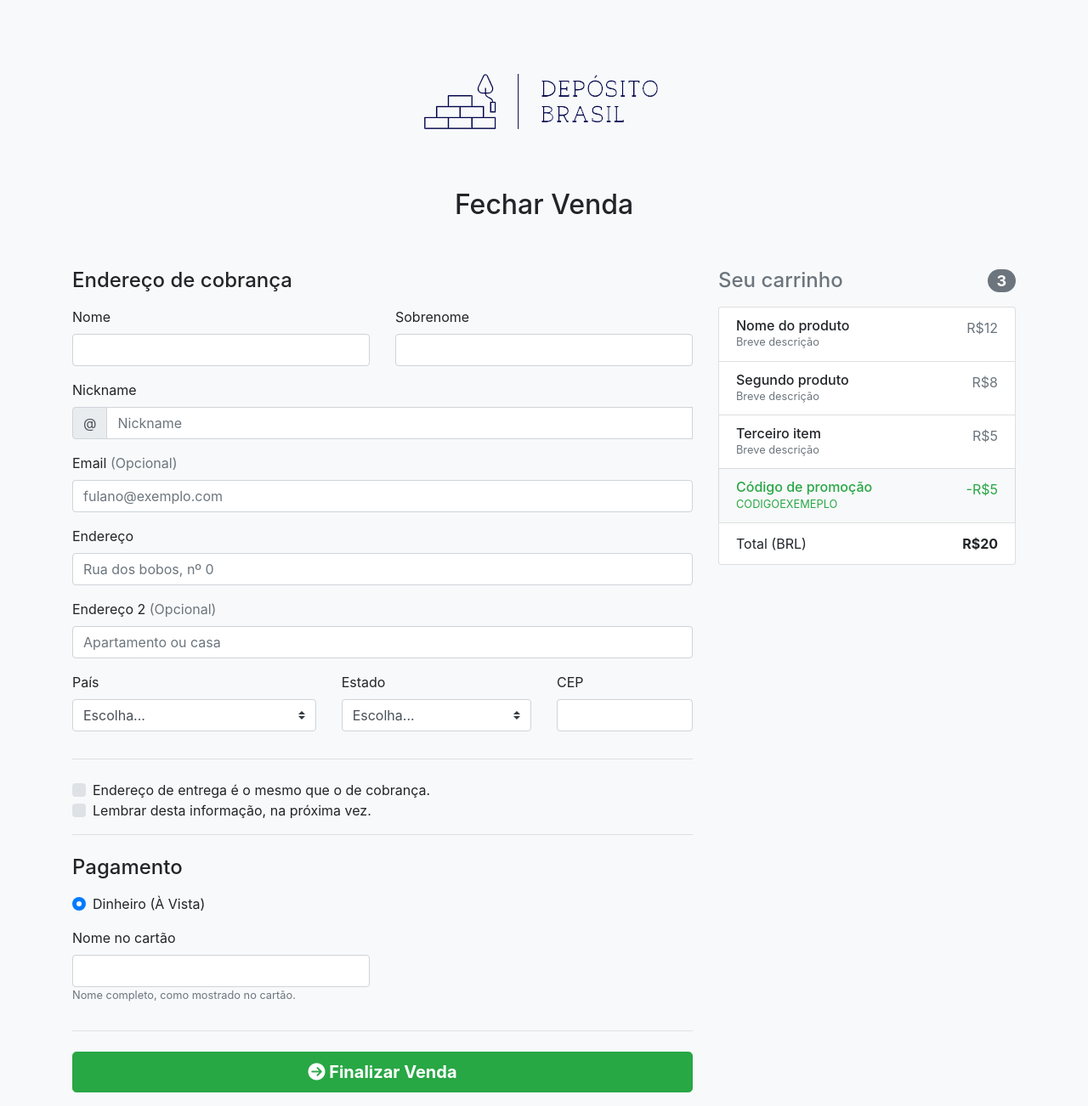
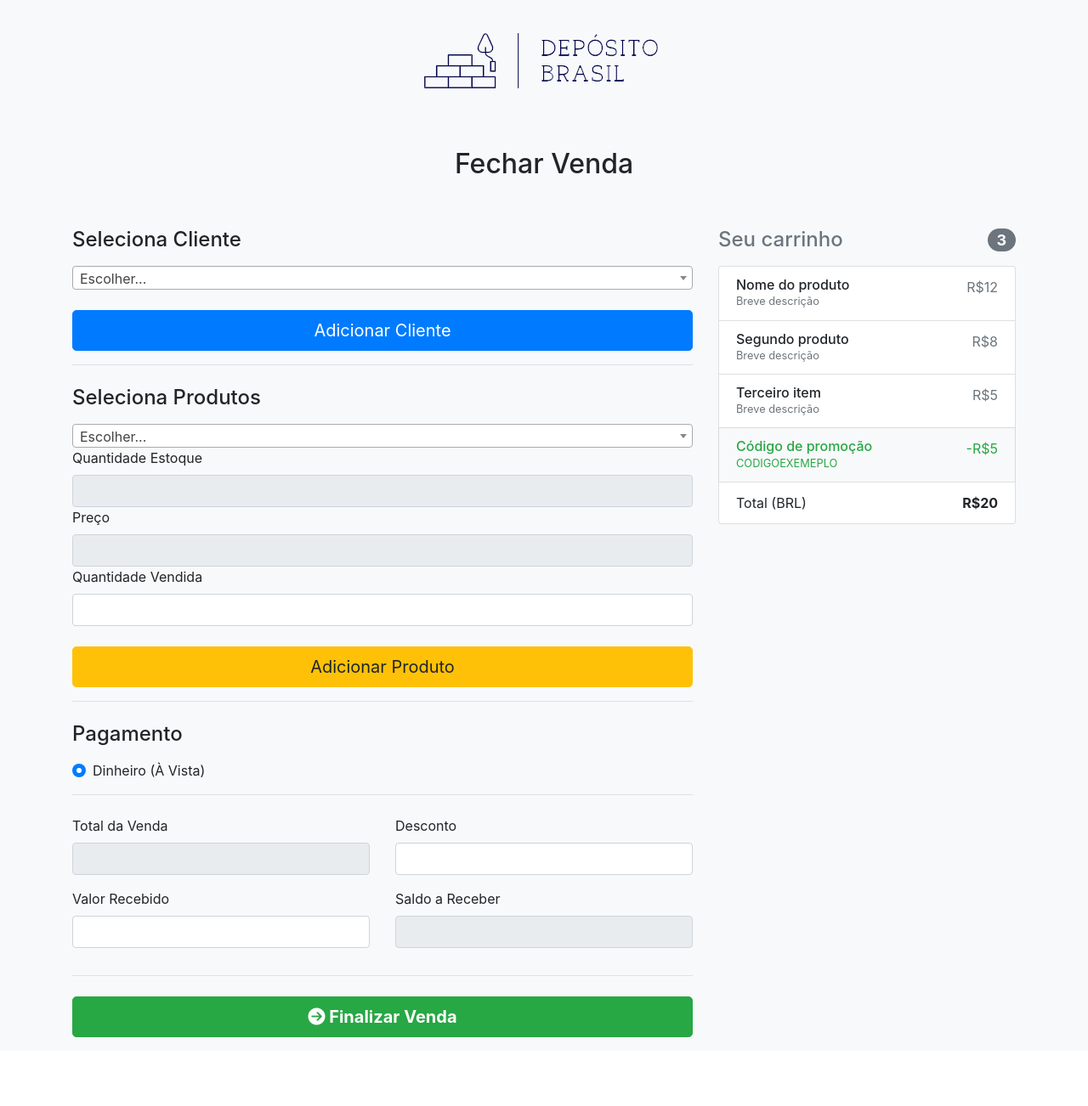
Before and after one commit to CarolAguera/projeto-concluso-de-curso-IFPr, a PHP site: page /Admin/finalizarVenda.php in a window 1280 px wide. Shown: the part 79-1381 px from the top of the page at 85% size. After the commit the page ends 1300 px from the top, so only its background shows below. Run offline with PHP 8.4, Linux system fonts and the light colour scheme; a user stored in the database is signed in; tables that the repository leaves empty hold one stand-in row (values such as "Sample post"); some libraries are stand-ins or nearby versions.

Commit message:
pagina de venda

```diff
--- a/Admin/clientes.php
+++ b/Admin/clientes.php
@@ -42,7 +42,7 @@ if (isset($_POST['atualizar'])) {
     $conexao = mysqli_connect('127.0.0.1', 'root', '', 'tcc');
 
     $sql = "update cliente
-    set nome_completo     = '{$nome_completo}',
+    set nome_completo     = '{$nome}',
         status    = '{$statusAtualizar}',
         email = '{$email}',
         data_nascimento = '{$data_nascimento}',
--- a/Admin/finalizarVenda.php
+++ b/Admin/finalizarVenda.php
@@ -8,7 +8,14 @@ require_once("../menu.php");
 <html lang="pt-br">
 
 <head>
-
+    <link href="https://cdn.jsdelivr.net/npm/select2@4.1.0-beta.1/dist/css/select2.min.css" rel="stylesheet" />
+    <script src="https://cdn.jsdelivr.net/npm/select2@4.1.0-beta.1/dist/js/select2.min.js"></script>
+    <style>
+        .pt-5,
+        .py-5 {
+            padding-top: 0rem !important;
+        }
+    </style>
 </head>
 
 <body class="bg-light">
@@ -47,6 +54,7 @@ require_once("../menu.php");
                         </div>
                         <span class="text-muted">R$5</span>
                     </li>
+                    <!-- Isso aqui serve para se for aplicado algum desconto -->
                     <li class="list-group-item d-flex justify-content-between bg-light">
                         <div class="text-success">
                             <h6 class="my-0">Código de promoção</h6>
@@ -54,106 +62,70 @@ require_once("../menu.php");
                         </div>
                         <span class="text-success">-R$5</span>
                     </li>
+
+
+
                     <li class="list-group-item d-flex justify-content-between">
                         <span>Total (BRL)</span>
                         <strong>R$20</strong>
                     </li>
                 </ul>
             </div>
+            <?php
+            $conexao = mysqli_connect('127.0.0.1', 'root', '', 'tcc');
+            $sql = "select * from cliente  ";
+            $clientes = mysqli_query($conexao, $sql);
+            mysqli_close($conexao);
+            while ($data = mysqli_fetch_array($clientes)) {
+            ?>
+                <input type="hidden" name="idAtualizar" value="<?= $data['id'] ?>">
                 <div class="col-md-8 order-md-1">
-                <h4 class="mb-3">Endereço de cobrança</h4>
-                <form class="needs-validation" novalidate>
-                    <div class="row">
-                        <div class="col-md-6 mb-3">
-                            <label for="primeiroNome">Nome</label>
-                            <input type="text" class="form-control" id="primeiroNome" placeholder="" value="" required>
-                            <div class="invalid-feedback">
-                                É obrigatório inserir um nome válido.
-                            </div>
-                        </div>
-                        <div class="col-md-6 mb-3">
-                            <label for="sobrenome">Sobrenome</label>
-                            <input type="text" class="form-control" id="sobrenome" placeholder="" value="" required>
-                            <div class="invalid-feedback">
-                                É obrigatório inserir um sobre nome válido.
-                            </div>
-                        </div>
-                    </div>
+                    <h4 class="mb-3">Seleciona Cliente</h4>
+                    <form name="form" method="POST" action="finalizarVenda.php">
+                        <select class="js-example-basic-single js-states form-control" name="cliente" style="width: 100%">
+                            <?php
+                            $conexao = mysqli_connect('127.0.0.1', 'root', '', 'tcc');
+                            $sql = "select id,nome_completo from cliente ";
+                            $cliente = mysqli_query($conexao, $sql);
+                            mysqli_close($conexao); ?>
+                            <option value="" disabled="disabled" selected>Escolher...</option>
+                            <?php
+                            while ($data = mysqli_fetch_array($cliente)) { ?>
+                                <option value="<?= $data['id'] ?> "><?= $data['nome_completo']  ?></option>
+                            <?php  }    ?>
+                        </select>
+                        <br>
+                        <br>
+                        <button class="btn btn-primary btn-lg btn-block" type="submit" id="adicionarCliente">Adicionar Cliente</button>
+                    </form>
+                    <hr class="mb-4">
+                    <h4 class="mb-3">Seleciona Produtos</h4>
+                    <form name="form" method="POST" action="finalizarVenda.php" class="needs-validation" novalidate>
+                        <select class="js-example-basic-single js-states form-control" name="produto" style="width: 100%">
+                            <?php
+                            $conexao = mysqli_connect('127.0.0.1', 'root', '', 'tcc');
+                            $sql = "select id,nome,quantidade from produto ";
+                            $produto = mysqli_query($conexao, $sql);
+                            mysqli_close($conexao); ?>
+                            <option value="" disabled="disabled" selected>Escolher...</option>
+                            <?php
+                            while ($data = mysqli_fetch_array($produto)) { ?>
+                                <option value="<?= $data['id'] ?> "><?= $data['nome']  ?></option>
+                            <?php  }    ?>
+                        </select>
+                        <label>Quantidade Estoque</label>
+                        <input readonly="" type="text" class="form-control input-sm" id="quantidade" name="quantidade">
+                        <label>Preço</label>
+                        <input readonly="" type="text" class="form-control input-sm" id="preco" name="preco">
+                        <label>Quantidade Vendida</label>
+                        <input type="text" class="form-control input-sm" id="quantV" name="quantV" required>
+                        <br>
+                        <button class="btn btn-warning btn-lg btn-block" type="submit" id="adicionarProdutos">Adicionar Produto</button>
+                    </form>
 
-                    <div class="mb-3">
-                        <label for="nickname">Nickname</label>
-                        <div class="input-group">
-                            <div class="input-group-prepend">
-                                <span class="input-group-text">@</span>
-                            </div>
-                            <input type="text" class="form-control" id="nickname" placeholder="Nickname" required>
-                            <div class="invalid-feedback" style="width: 100%;">
-                                Seu nickname é obrigatório.
-                            </div>
-                        </div>
-                    </div>
-
-                    <div class="mb-3">
-                        <label for="email">Email <span class="text-muted">(Opcional)</span></label>
-                        <input type="email" class="form-control" id="email" placeholder="fulano@exemplo.com">
-                        <div class="invalid-feedback">
-                            Por favor, insira um endereço de e-mail válido, para atualizações de entrega.
-                        </div>
-                    </div>
-
-                    <div class="mb-3">
-                        <label for="endereco">Endereço</label>
-                        <input type="text" class="form-control" id="endereco" placeholder="Rua dos bobos, nº 0" required>
-                        <div class="invalid-feedback">
-                            Por favor, insira seu endereço de entrega.
-                        </div>
-                    </div>
-
-                    <div class="mb-3">
-                        <label for="endereco2">Endereço 2 <span class="text-muted">(Opcional)</span></label>
-                        <input type="text" class="form-control" id="endereco2" placeholder="Apartamento ou casa">
-                    </div>
-
-                    <div class="row">
-                        <div class="col-md-5 mb-3">
-                            <label for="pais">País</label>
-                            <select class="custom-select d-block w-100" id="pais" required>
-                                <option value="">Escolha...</option>
-                                <option>Brasil</option>
-                            </select>
-                            <div class="invalid-feedback">
-                                Por favor, escolha um país válido.
-                            </div>
-                        </div>
-                        <div class="col-md-4 mb-3">
-                            <label for="estado">Estado</label>
-                            <select class="custom-select d-block w-100" id="estado" required>
-                                <option value="">Escolha...</option>
-                                <option>Acre</option>
-                            </select>
-                            <div class="invalid-feedback">
-                                Por favor, insira um estado válido.
-                            </div>
-                        </div>
-                        <div class="col-md-3 mb-3">
-                            <label for="cep">CEP</label>
-                            <input type="text" class="form-control" id="cep" placeholder="" required>
-                            <div class="invalid-feedback">
-                                É obrigatório inserir um CEP.
-                            </div>
-                        </div>
-                    </div>
-                    <hr class="mb-4">
-                    <div class="custom-control custom-checkbox">
-                        <input type="checkbox" class="custom-control-input" id="mesmo-endereco">
-                        <label class="custom-control-label" for="mesmo-endereco">Endereço de entrega é o mesmo que o de cobrança.</label>
-                    </div>
-                    <div class="custom-control custom-checkbox">
-                        <input type="checkbox" class="custom-control-input" id="salvar-info">
-                        <label class="custom-control-label" for="salvar-info">Lembrar desta informação, na próxima vez.</label>
-                    </div>
                     <hr class="mb-4">
 
+                    <form class="needs-validation" novalidate>
                         <h4 class="mb-3">Pagamento</h4>
 
                         <div class="d-block my-3">
@@ -162,27 +134,45 @@ require_once("../menu.php");
                                 <label class="custom-control-label" for="avista">Dinheiro (À Vista)</label>
                             </div>
                         </div>
+                        <hr class="mb-4">
                         <div class="row">
                             <div class="col-md-6 mb-3">
-                            <label for="cc-nome">Nome no cartão</label>
-                            <input type="text" class="form-control" id="cc-nome" placeholder="" required>
-                            <small class="text-muted">Nome completo, como mostrado no cartão.</small>
-                            <div class="invalid-feedback">
-                                O nome que está no cartão é obrigatório.
+
+                                <!-- Mostra o total da compra -->
+                                <label for="cc-nome">Total da Venda</label>
+                                <input type="text" class="form-control" id="cc-nome" placeholder="" disabled>
+                            </div>
+
+                            <div class="col-md-6 mb-3">
+                                <!-- Colocar valor de desconto-->
+                                <label for="cc-nome">Desconto</label>
+                                <input type="text" class="form-control" id="cc-nome" placeholder="">
                             </div>
                         </div>
-
+                        <div class="row">
+                            <div class="col-md-6 mb-3">
+                                <!-- Digita o valor que o cliente pagou -->
+                                <label for="cc-nome">Valor Recebido</label>
+                                <input type="text" class="form-control" id="cc-nome" placeholder="" required>
+                            </div>
+                            <div class="col-md-6 mb-3">
+                                <!--Mostra o valor que falta para receber do cliente -->
+                                <label for="cc-nome">Saldo a Receber</label>
+                                <input type="text" class="form-control" id="cc-nome" placeholder="" disabled>
+                            </div>
                         </div>
                         <hr class="mb-4">
-                    <button class="btn btn-success btn-lg btn-block" type="submit"><i class="fas fa-arrow-circle-right"></i><b>  Finalizar Venda</b></button>
+                        <button class="btn btn-success btn-lg btn-block" type="submit"><i class="fas fa-arrow-circle-right"></i><b> Finalizar Venda</b></button>
                     </form>
                 </div>
-        </div>
+            <?php  }    ?>
         </div>
 
 
         <script>
-        // Exemplo de JavaScript para desativar o envio do formulário, se tiver algum campo inválido.
+            $(document).ready(function() {
+                $('.js-example-basic-single').select2();
+            });
             (function() {
                 'use strict';
 
```
Also changed, not shown: Admin/vendas.php (+11 -1 lines). Lines whose indentation alone changed are shown as unchanged.
